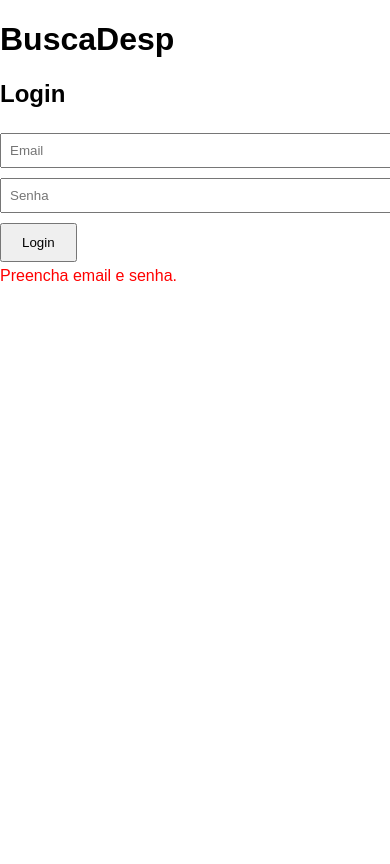
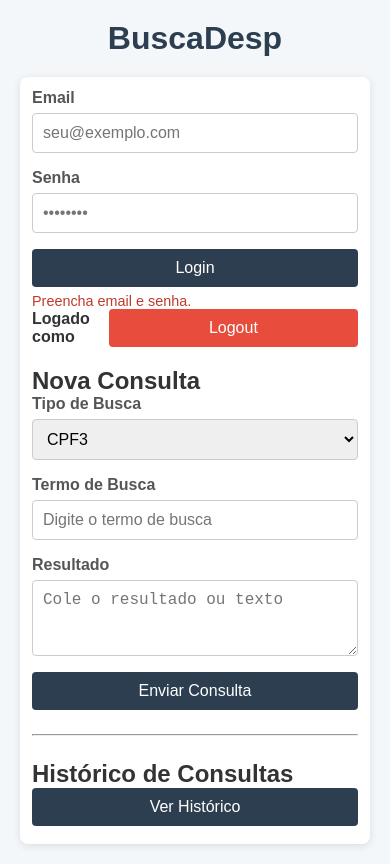
Before and after one commit to cardozeera/BUSCADESPDEPLOY, a plain HTML site: page index.html in a window 390 px wide. Both pictures are taken after a click on the button "Login". Drawn offline with Linux system fonts and the light colour scheme.

Commit message:
Update index.html

```diff
--- a/index.html
+++ b/index.html
@@ -2,59 +2,198 @@
 <html lang="pt-br">
 <head>
   <meta charset="UTF-8" />
+  <meta name="viewport" content="width=device-width, initial-scale=1" />
   <title>BuscaDesp</title>
   <style>
-    body { font-family: Arial, sans-serif; max-width: 600px; margin: 20px auto; }
-    input, select, textarea { width: 100%; margin: 5px 0; padding: 8px; }
-    button { padding: 10px 20px; margin-top: 5px; }
-    .hidden { display: none; }
-    #login-msg, #consulta-msg { margin-top: 5px; }
-    #logout-btn { margin-left: 10px; }
+    /* Reset simples */
+    * {
+      margin: 0;
+      padding: 0;
+      box-sizing: border-box;
+    }
+    body {
+      font-family: Arial, sans-serif;
+      background: #f4f7f9;
+      color: #333;
+      min-height: 100vh;
+      display: flex;
+      flex-direction: column;
+      align-items: center;
+      padding: 20px;
+    }
+    h1 {
+      margin-bottom: 20px;
+      color: #2c3e50;
+    }
+
+    /* Container principal para centralizar */
+    .container {
+      background: #fff;
+      width: 100%;
+      max-width: 600px;
+      border-radius: 8px;
+      box-shadow: 0 2px 8px rgba(0,0,0,0.1);
+      padding: 20px;
+    }
+
+    /* Estilo geral de formulários */
+    .form-group {
+      margin-bottom: 16px;
+      display: flex;
+      flex-direction: column;
+    }
+    label {
+      margin-bottom: 6px;
+      font-weight: bold;
+      color: #555;
+    }
+    input[type="email"],
+    input[type="password"],
+    input[type="text"],
+    select,
+    textarea {
+      padding: 10px;
+      border: 1px solid #ccc;
+      border-radius: 4px;
+      font-size: 1rem;
+      transition: border-color 0.2s ease;
+    }
+    input:focus,
+    select:focus,
+    textarea:focus {
+      outline: none;
+      border-color: #2c3e50;
+    }
+
+    button {
+      padding: 10px 20px;
+      background-color: #2c3e50;
+      color: #fff;
+      border: none;
+      border-radius: 4px;
+      cursor: pointer;
+      font-size: 1rem;
+      transition: background-color 0.2s ease;
+    }
+    button:hover {
+      background-color: #1a252f;
+    }
+
+    /* Mensagens de erro/sucesso */
+    .msg-error {
+      color: #c0392b;
+      margin-top: 6px;
+      font-size: 0.9rem;
+    }
+    .msg-success {
+      color: #27ae60;
+      margin-top: 6px;
+      font-size: 0.9rem;
+    }
+
+    /* Header de usuário logado */
+    .user-info {
+      display: flex;
+      justify-content: space-between;
+      align-items: center;
+      margin-bottom: 20px;
+    }
+    .user-info span {
+      font-weight: bold;
+    }
+    .btn-logout {
+      background-color: #e74c3c;
+    }
+    .btn-logout:hover {
+      background-color: #c0392b;
+    }
+
+    /* Histórico */
+    table {
+      width: 100%;
+      border-collapse: collapse;
+      margin-top: 16px;
+    }
+    th, td {
+      border: 1px solid #ccc;
+      padding: 8px;
+      font-size: 0.9rem;
+    }
+    th {
+      background: #ecf0f1;
+      text-align: left;
+    }
+
+    /* Responsividade */
+    @media (max-width: 480px) {
+      .container {
+        padding: 12px;
+      }
+      button {
+        width: 100%;
+      }
+    }
   </style>
 </head>
 <body>
 
   <h1>BuscaDesp</h1>
 
+  <div class="container">
     <!-- Seção de Login -->
     <div id="auth-section">
-    <h2>Login</h2>
-    <input type="email" id="login-email" placeholder="Email" />
-    <input type="password" id="login-senha" placeholder="Senha" />
+      <div class="form-group">
+        <label for="login-email">Email</label>
+        <input type="email" id="login-email" placeholder="seu@exemplo.com" />
+      </div>
+      <div class="form-group">
+        <label for="login-senha">Senha</label>
+        <input type="password" id="login-senha" placeholder="••••••••" />
+      </div>
       <button id="btn-login">Login</button>
-    <p id="login-msg" style="color: red;"></p>
+      <p id="login-msg" class="msg-error"></p>
     </div>
 
     <!-- Seção Principal (após login) -->
     <div id="main-section" class="hidden">
-    <p>
-      Logado como <span id="user-email"></span>
-      <button id="btn-logout" style="margin-left:10px;">Logout</button>
-    </p>
+      <div class="user-info">
+        <span>Logado como <span id="user-email"></span></span>
+        <button id="btn-logout" class="btn-logout">Logout</button>
+      </div>
 
       <h2>Nova Consulta</h2>
+      <div class="form-group">
+        <label for="tipo_busca">Tipo de Busca</label>
         <select id="tipo_busca">
           <option value="cpf3">CPF3</option>
           <option value="nome">Nome</option>
           <option value="telefone">Telefone</option>
           <option value="placa">Placa</option>
         </select>
+      </div>
+      <div class="form-group">
+        <label for="termo">Termo de Busca</label>
         <input type="text" id="termo" placeholder="Digite o termo de busca" />
+      </div>
+      <div class="form-group">
+        <label for="resultado">Resultado</label>
         <textarea id="resultado" rows="3" placeholder="Cole o resultado ou texto"></textarea>
+      </div>
       <button id="btn-consulta">Enviar Consulta</button>
-    <p id="consulta-msg" style="color: green;"></p>
+      <p id="consulta-msg" class="msg-success"></p>
+
+      <hr style="margin: 24px 0;" />
+
+      <h2>Histórico de Consultas</h2>
+      <button id="btn-historico">Ver Histórico</button>
+      <p id="hist-msg" class="msg-error"></p>
+      <div id="historico-section"></div>
+    </div>
   </div>
 
   <script>
-    // ========== CONFIGURAÇÃO ==========
-    // Substitua pela URL exata do seu backend no Render:
     const API_BASE = "https://buscadespdeploy-2.onrender.com";
-
-    // Aqui guardamos o JWT após o login
     let jwtToken = "";
-    let userEmail = "";
-
-    // ======== FUNÇÕES =========
 
     // 1) LOGIN
     document.getElementById("btn-login").addEventListener("click", () => {
@@ -75,34 +214,30 @@
       })
       .then(async res => {
         const body = await res.json();
-        if (!res.ok) {
-          // Exibe mensagem de erro do backend (como “Email não encontrado” ou “Senha incorreta”)
-          throw new Error(body.detail || "Login inválido.");
-        }
+        if (!res.ok) throw new Error(body.detail || "Login inválido.");
         return body;
       })
       .then(body => {
         jwtToken = body.access_token;
-        userEmail = email;
         document.getElementById("user-email").textContent = email;
-        // Exibe a área de consulta e esconde o login
         document.getElementById("auth-section").classList.add("hidden");
         document.getElementById("main-section").classList.remove("hidden");
       })
       .catch(err => {
-        loginMsg.textContent = err.message || "Erro de rede.";
+        document.getElementById("login-msg").textContent = err.message || "Erro de rede.";
       });
     });
 
     // 2) LOGOUT
     document.getElementById("btn-logout").addEventListener("click", () => {
       jwtToken = "";
-      userEmail = "";
       document.getElementById("login-email").value = "";
       document.getElementById("login-senha").value = "";
       document.getElementById("consulta-msg").textContent = "";
       document.getElementById("main-section").classList.add("hidden");
       document.getElementById("auth-section").classList.remove("hidden");
+      document.getElementById("historico-section").innerHTML = "";
+      document.getElementById("hist-msg").textContent = "";
     });
 
     // 3) ENVIAR NOVA CONSULTA
@@ -114,13 +249,13 @@
       msgEl.textContent = "";
 
       if (!termo || !resultado) {
+        msgEl.style.color = "red";
         msgEl.textContent = "Informe termo e resultado.";
-        msgEl.style.color = "red";
         return;
       }
       if (!jwtToken) {
+        msgEl.style.color = "red";
         msgEl.textContent = "Você não está autenticado.";
-        msgEl.style.color = "red";
         return;
       }
 
@@ -130,11 +265,7 @@
           "Content-Type": "application/json",
           "Authorization": "Bearer " + jwtToken
         },
-        body: JSON.stringify({
-          tipo_busca,
-          termo,
-          resultado
-        })
+        body: JSON.stringify({ tipo_busca, termo, resultado })
       })
       .then(async res => {
         const data = await res.json();
@@ -155,8 +286,46 @@
       });
     });
 
-    // (Opcional) Você pode adicionar aqui GET /consultas no futuro
+    // 4) VER HISTÓRICO
+    document.getElementById("btn-historico").addEventListener("click", () => {
+      const histEl = document.getElementById("historico-section");
+      const msgEl = document.getElementById("hist-msg");
+      histEl.innerHTML = "";
+      msgEl.textContent = "";
+
+      fetch(`${API_BASE}/consultas`, {
+        method: "GET",
+        headers: {
+          "Content-Type": "application/json",
+          "Authorization": "Bearer " + jwtToken
+        }
+      })
+      .then(res => res.json())
+      .then(data => {
+        if (!Array.isArray(data)) {
+          msgEl.textContent = data.detail || "Erro ao carregar histórico.";
+          return;
+        }
+        if (data.length === 0) {
+          histEl.innerHTML = "<p>Nenhuma consulta registrada.</p>";
+          return;
+        }
+        let html = "<table><tr><th>Tipo</th><th>Termo</th><th>Data</th><th>Resultado</th></tr>";
+        data.forEach(item => {
+          html += `<tr>
+            <td>${item.tipo_busca}</td>
+            <td>${item.termo}</td>
+            <td>${new Date(item.criado_em).toLocaleString()}</td>
+            <td>${item.resultado}</td>
+          </tr>`;
+        });
+        html += "</table>";
+        histEl.innerHTML = html;
+      })
+      .catch(() => {
+        msgEl.textContent = "Erro de rede ao buscar histórico.";
+      });
+    });
   </script>
-
 </body>
 </html>
```
Lines whose indentation alone changed are shown as unchanged.
